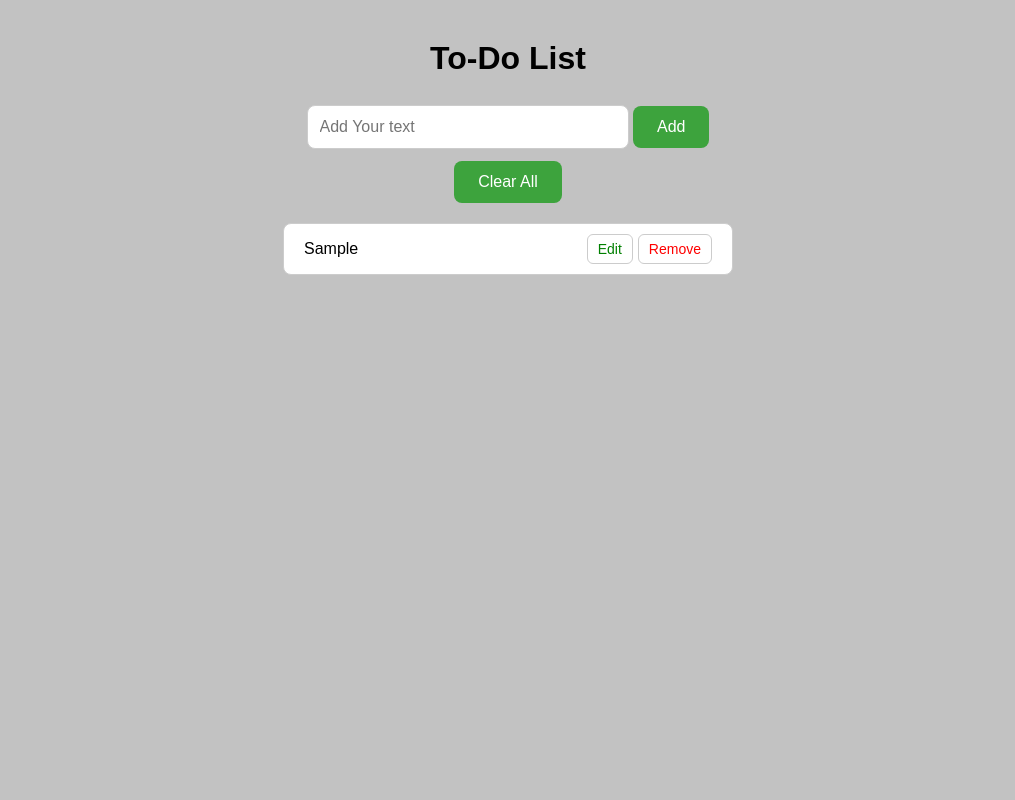
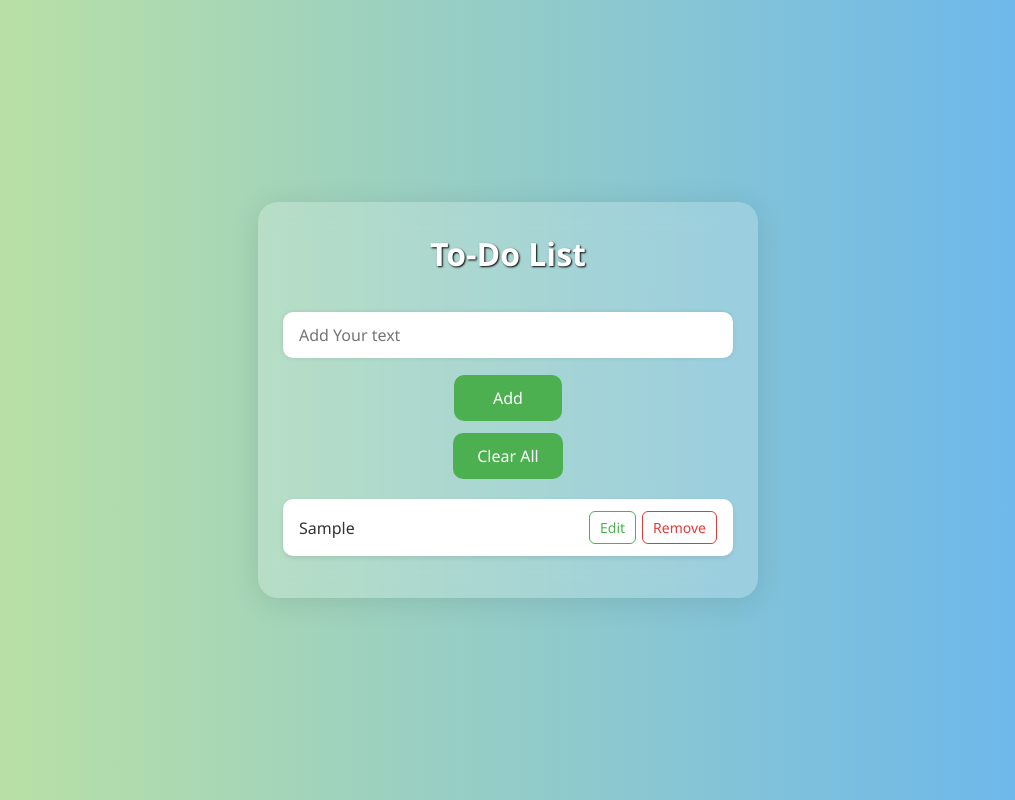
Before and after one commit to PiyushSharma3000/To-Do-List, a plain HTML site: page index.html in a window 1280 px wide. Both pictures are taken after typing "Sample" into the empty fields and a click on the button "Add". Shown: the whole page, without its empty margins (132-1147 px from the left). Drawn offline with Linux system fonts and the light colour scheme.

Commit message:
Update style.css

```diff
--- a/style.css
+++ b/style.css
@@ -1,128 +1,137 @@
-:root {
-    --primary-color: #3da33d;
-    --danger-color: red;
-    --success-color: green;
-    --bg-color: #f9f9f9;
-    --border-color: #ccc;
-    --text-color: #333;
-}
-
 * {
   margin: 0;
   padding: 0;
   box-sizing: border-box;
-    font-family: Arial, Helvetica, sans-serif;
+  font-family: 'Segoe UI', Tahoma, Geneva, Verdana, sans-serif;
 }
 
 body {
-    background-color: rgb(194, 194, 194);
-}
-
-.container {
+  min-height: 100vh;
+  background: linear-gradient(to right, #c2e59c, #64b3f4);
   display: flex;
-    flex-direction: column;
   justify-content: center;
   align-items: center;
   padding: 20px;
 }
 
-.input-container {
+/* Main App box */
+.container {
+  background: rgba(255, 255, 255, 0.2);
+  border-radius: 20px;
+  padding: 30px 25px;
+  backdrop-filter: blur(12px);
+  box-shadow: 0 4px 30px rgba(0, 0, 0, 0.1);
+  width: 100%;
   max-width: 500px;
-    width: 100%;
-    text-align: center;
-    padding: 20px;
 }
 
+/* Header */
 .input-container h1 {
-    margin-bottom: 16px;
+  text-align: center;
+  margin-bottom: 25px;
+  font-size: 2rem;
+  color: #fff;
+  text-shadow: 1px 1px 2px #000;
 }
 
-.input-container label {
-    display: none;
-    /* For accessibility screen readers */
+/* Input + Add Button */
+.input-container {
+  display: flex;
+  flex-direction: column;
+  gap: 12px;
+  align-items: center;
 }
 
 .input-container input[type="text"] {
-    width: 70%;
-    border: 1px solid var(--border-color);
-    padding: 12px;
-    margin: 12px 0;
-    border-radius: 8px;
+  width: 100%;
+  padding: 12px 16px;
+  border-radius: 10px;
+  border: none;
   font-size: 16px;
   outline: none;
+  background-color: #fff;
+  box-shadow: 0 0 5px rgba(0,0,0,0.1);
 }
 
-.input-container input[type="button"]{
-    background-color: var(--primary-color);
+.input-container input[type="button"] {
+  padding: 12px 24px;
+  background-color: #4caf50;
   color: #fff;
-    padding: 12px 24px;
   border: none;
-    border-radius: 8px;
+  border-radius: 10px;
   font-size: 16px;
   cursor: pointer;
-    transition: background-color 0.2s ease;
+  transition: background-color 0.3s ease;
+  /* margin-bottom: 5px; */
 }
 
-.input-container button:hover {
-    background-color: #368c36;
+#addBtn{
+    margin-top: 5px;
+    padding: 12px 39px;
 }
 
+.input-container input[type="button"]:hover {
+  background-color: #3e9141;
+}
+
+/* Task List */
 ul {
   width: 100%;
-    max-width: 450px;
-    /* list-style:circle; */
-    padding: 0;
+  margin-top: 20px;
+  padding-left: 0;
 }
 
 ul li {
-    width: 100%;
+  list-style: none;
   background-color: #fff;
-    border: 1px solid var(--border-color);
-    border-radius: 8px;
-    padding: 10px 20px;
-    margin-bottom: 15px;
+  border-radius: 10px;
+  padding: 12px 16px;
+  margin-bottom: 12px;
   display: flex;
+  justify-content: space-between;
   align-items: center;
-    justify-content: space-between;
-    list-style: circle;
-
+  word-break: break-word;
+  box-shadow: 0 2px 5px rgba(0,0,0,0.1);
 }
 
 ul li p {
   flex-grow: 1;
   margin-right: 10px;
-    word-break: break-word;
+  font-size: 16px;
+  color: #333;
 }
 
+/* Buttons */
 .btn {
   background: none;
-    border: 1px solid var(--border-color);
+  border: 1px solid #ccc;
   border-radius: 6px;
   font-size: 14px;
   cursor: pointer;
   padding: 6px 10px;
-    margin-left: 5px;
-    transition: 0.2s ease;
+  margin-left: 6px;
+  transition: all 0.2s ease;
 }
 
 .btn:hover {
-    opacity: 1;
+  opacity: 0.9;
 }
 
 .deleteBtn {
-    color: var(--danger-color);
+  color: #e53935;
+  border-color: #e53935;
 }
 
 .editBtn {
-    color: var(--success-color);
+  color: #4caf50;
+  border-color: #4caf50;
 }
 
+/* Responsive for smaller screens */
 @media (max-width: 600px) {
-
   .input-container input[type="text"],
-    .input-container button {
+  .input-container input[type="button"] {
     width: 100%;
-        margin-top: 10px;
   }
 
   ul li {
```
Lines whose indentation alone changed are shown as unchanged.
